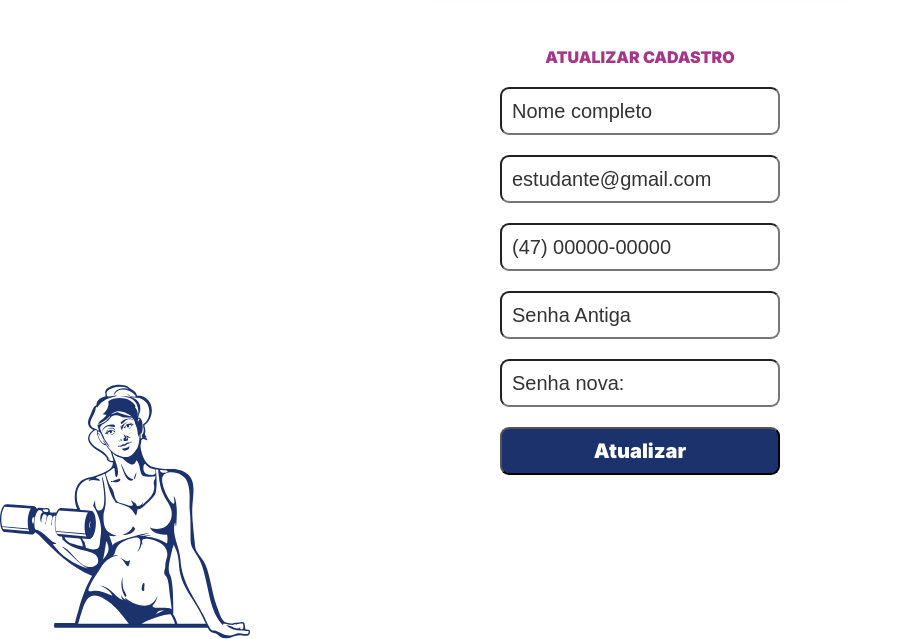
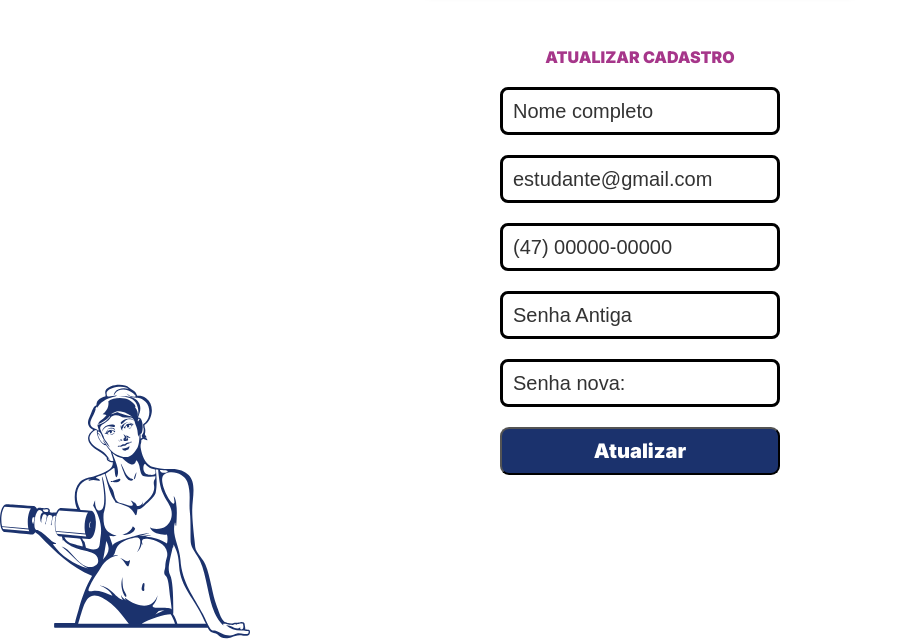
Before and after one commit to Murylofl/EducaFit, a website: page pages/atualizar-cadastro.html in a window 1280 px wide. Shown: the part 161-800 px from the top of the page, without its empty margins (0-920 px from the left). Drawn offline with Linux system fonts and the light colour scheme; no server answers.

Commit message:
atualizado

```diff
--- a/public/styles/atualizar_cadastro.css
+++ b/public/styles/atualizar_cadastro.css
@@ -132,6 +132,8 @@ form {
 input {
   --ph-color: #333;
   padding-left: 10px;
+  border: 3px solid black;
+  border-radius: 8px;
 }
 
 input::placeholder {
```
